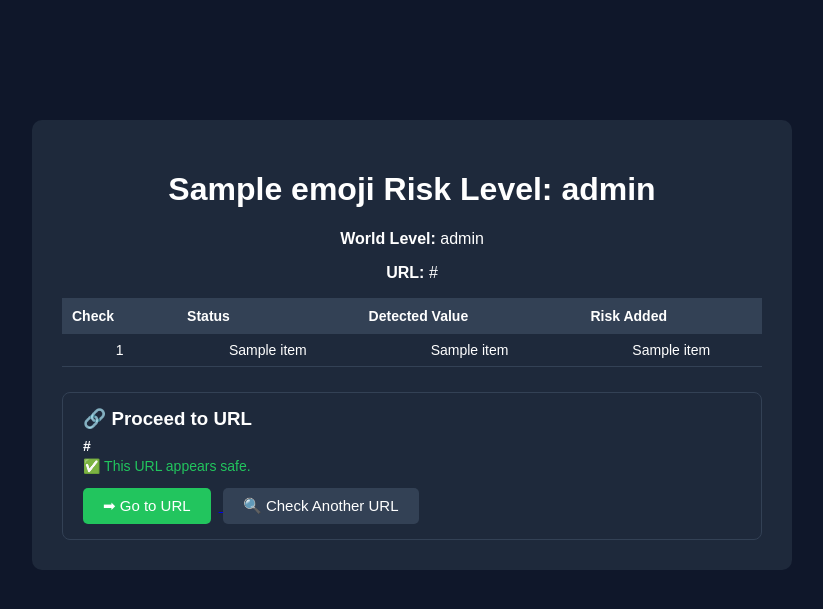
After one commit to dhilipmpms/url-checker, a Flask app: template templates/result.html in a window 1280 px wide. The commit adds this page. Shown: the top 609 px of the page, without its empty margins (228-1051 px from the left). Run offline with Flask 3, Linux system fonts and the light colour scheme; the template is opened without the code that fills it: most values are stand-ins (such as "Sample title", 1, 10 or a date in 2020).

Commit message:
redirect added

```diff
--- a/app.py
+++ b/app.py
@@ -1,137 +1,171 @@
 from flask import Flask, render_template, request
 import re
 from urllib.parse import urlparse
+import ipaddress
 
 app = Flask(__name__)
 
 def check_url_safety(url):
     suspicious_keywords = [
-        "login", "verify", "bank", "free", "win", "prize",
-        "account", "secure", "update", "confirm", "password",
-        "billing", "paypal", "amazon", "netflix", "apple",
-        "microsoft", "google", "suspended", "locked", "urgent"
+        "login","verify","bank","free","win","prize",
+        "account","secure","update","confirm","password",
+        "billing","paypal","amazon","netflix","apple",
+        "microsoft","google","suspended","locked","urgent"
     ]
-
-    suspicious_tlds = [".tk", ".ml", ".ga", ".cf", ".gq", ".xyz", ".top"]
-    url_shorteners = ["bit.ly", "tinyurl.com", "goo.gl", "ow.ly", "t.co"]
+    suspicious_tlds = [".tk",".ml",".ga",".cf",".gq",".xyz",".top"]
+    url_shorteners = ["bit.ly","tinyurl.com","goo.gl","ow.ly","t.co"]
 
     score = 0
-    warnings = []
+    report = []
+    original_url = url
+    if not url.startswith(('http://','https://')):
+        url = "http://" + url
 
-    # Ensure URL has a scheme for parsing
-    if not url.startswith(('http://', 'https://')):
-        url = 'http://' + url
+    parsed = urlparse(url)
+    domain = parsed.netloc.split(":")[0]
+    domain_safe = True
 
-    parsed_url = urlparse(url)
-    domain = parsed_url.netloc.split(":")[0]
+    # HTTPS Check
+    if parsed.scheme != "https":
+        score += 2
+        report.append(("HTTPS Check","FAIL",f"Protocol: {parsed.scheme}",2))
+        domain_safe = False
+    else:
+        report.append(("HTTPS Check","PASS",f"Protocol: {parsed.scheme}",0))
 
-    # 1. HTTPS Check
-    if parsed_url.scheme != "https":
-        score += 2
-        warnings.append("Not using HTTPS (data not encrypted)")
-
-    # 2. IP Address Check
-    import ipaddress
+    # IP Address Check
     try:
         ipaddress.ip_address(domain)
         score += 3
-        warnings.append("IP address used instead of domain")
-    except ValueError:
-        pass
+        report.append(("Domain Type","FAIL",f"IP Address: {domain}",3))
+        domain_safe = False
+    except:
+        report.append(("Domain Type","PASS",f"Domain: {domain}",0))
 
-    # 3. Suspicious TLD Check
+    # TLD Check
+    tld_found = None
     for tld in suspicious_tlds:
         if domain.endswith(tld):
+            tld_found = tld
             score += 2
-            warnings.append(f"Suspicious TLD detected: {tld}")
+            report.append(("Top Level Domain","FAIL",f"TLD: {tld}",2))
+            domain_safe = False
+            break
+    if not tld_found:
+        report.append(("Top Level Domain","PASS",f"TLD: .{domain.split('.')[-1]}",0))
 
-    # 4. URL Length Analysis (FULL FEATURE)
-    url_length = len(url)
+    # URL Length
+    url_length = len(original_url)
+    if url_length <= 75:
+        length_type = "Short/Moderate"
+    else:
+        length_type = "Long"
+        score += 1
+    report.append(("URL Length","PASS" if url_length<=75 else "WARNING",
+                   f"Length: {url_length} ({length_type})",
+                   1 if url_length>75 else 0))
 
-    if url_length < 30:
-        length_type = "Short URL"
-    elif url_length <= 75:
-        length_type = "Moderate URL"
-    elif url_length <= 150:
+    # Subdomain Detection
+    domain_parts = domain.split(".")
+    subdomain_list = []
+    if len(domain_parts) > 2:
+        subdomain_list = domain_parts[:-2]
+
+    if subdomain_list:
+        subdomain_names = ", ".join(subdomain_list)
+        if len(subdomain_list) > 2:
+            score += 2
+            sub_status = "FAIL"
+            domain_safe = False
+        else:
+            score += 1
+            sub_status = "WARNING"
+        report.append(("Subdomain Analysis",sub_status,
+                       f"Subdomains: {subdomain_names} (Total: {len(subdomain_list)})",
+                       1 if sub_status=="WARNING" else 2))
+    else:
+        report.append(("Subdomain Analysis","PASS","No subdomains",0))
+
+    # Suspicious Characters
+    special_chars = []
+    if "@" in original_url:
+        special_chars.append("@")
+    if "---" in original_url:
+        special_chars.append("---")
+    if special_chars:
+        score += 2
+        report.append(("Special Characters","FAIL",
+                       f"Detected: {', '.join(special_chars)}",2))
+        domain_safe = False
+    else:
+        report.append(("Special Characters","PASS","None",0))
+
+    # Keyword Detection
+    detected_keywords = []
+    for keyword in suspicious_keywords:
+        if re.search(keyword, original_url, re.IGNORECASE):
+            detected_keywords.append(keyword)
+    if len(detected_keywords) >= 2:
+        score += 3
+        report.append(("Phishing Keywords","FAIL",
+                       f"Keywords: {', '.join(detected_keywords)}",3))
+        domain_safe = False
+    elif len(detected_keywords) == 1:
         score += 1
-        length_type = "Long URL"
-        warnings.append("Long URL detected (may hide malicious content)")
+        report.append(("Phishing Keywords","WARNING",
+                       f"Keyword: {detected_keywords[0]}",1))
     else:
-        score += 2
-        length_type = "Very Long URL"
-        warnings.append("Very long URL detected (high phishing risk)")
+        report.append(("Phishing Keywords","PASS","None",0))
 
-    # 5. Subdomain Check
-    if len(domain.split(".")) > 4:
-        score += 2
-        warnings.append("Too many subdomains")
+    # URL Shortener
+    short_found = None
+    for short in url_shorteners:
+        if short in domain:
+            short_found = short
+            score += 1
+            report.append(("URL Shortener","WARNING",f"Shortener: {short}",1))
+            domain_safe = False
+            break
+    if not short_found:
+        report.append(("URL Shortener","PASS","None",0))
 
-    # 6. Suspicious Characters
-    if "@" in domain or "---" in url:
-        score += 2
-        warnings.append("Suspicious characters detected")
+    # Risk Level
+    if score >= 6:
+        level = "HIGH"
+        emoji = "🚨"
+    elif score >= 3:
+        level = "MEDIUM"
+        emoji = "⚠"
+    else:
+        level = "LOW"
+        emoji = "✅"
 
-    # 7. Keyword Check
-    keyword_count = 0
-    for keyword in suspicious_keywords:
-        if re.search(keyword, url, re.IGNORECASE):
-            keyword_count += 1
-
-    if keyword_count >= 2:
-        score += 3
-        warnings.append(f"Multiple phishing keywords detected ({keyword_count})")
-    elif keyword_count == 1:
-        score += 1
-        warnings.append("Single phishing keyword detected")
-
-    # 8. URL Shortener Check
-    for shortener in url_shorteners:
-        if shortener in domain:
-            score += 1
-            warnings.append("URL shortener detected")
-
-    # Threat Level
-    if score >= 6:
-        threat_level = "HIGH"
-    elif score >= 3:
-        threat_level = "MEDIUM"
+    if domain_safe and level == "LOW":
+        world_level = "Globally Trusted (Safe Domain & Subdomain)"
+    elif domain_safe and level == "MEDIUM":
+        world_level = "Moderately Safe (Minor Issues)"
     else:
-        threat_level = "LOW"
-
-    # World Safety Class & Rank
-    if score >= 8:
-        world_class = "CRITICAL"
-        rank = "Rank 5 (Globally Dangerous)"
-    elif score >= 6:
-        world_class = "DANGEROUS"
-        rank = "Rank 4 (High Global Risk)"
-    elif score >= 4:
-        world_class = "SUSPICIOUS"
-        rank = "Rank 3 (Moderate Risk)"
-    elif score >= 2:
-        world_class = "SAFE"
-        rank = "Rank 2 (Generally Safe)"
-    else:
-        world_class = "TRUSTED"
-        rank = "Rank 1 (Globally Trusted)"
+        world_level = "Globally Dangerous (Unsafe Domain / Subdomain)"
 
     return {
         "score": score,
-        "threat_level": threat_level,
-        "world_class": world_class,
-        "rank": rank,
-        "url_length": url_length,
-        "length_type": length_type,
-        "warnings": warnings
+        "level": level,
+        "emoji": emoji,
+        "report": report,
+        "url": url,
+        "world_level": world_level
     }
 
-@app.route("/", methods=["GET", "POST"])
+# -----------------------
+# Routes
+# -----------------------
+@app.route("/", methods=["GET","POST"])
 def index():
-    result = ""
     if request.method == "POST":
         url = request.form["url"]
         result = check_url_safety(url)
-    return render_template("index.html", result=result)
+        return render_template("result.html", result=result)
+    return render_template("index.html")
 
 if __name__ == "__main__":
     app.run(debug=True, port=5001)
--- /dev/null
+++ b/templates/result.html
@@ -0,0 +1,167 @@
+<!DOCTYPE html>
+<html>
+
+<head>
+    <title>Result</title>
+    <link rel="stylesheet" href="/static/style.css">
+    <style>
+        .container {
+            width: 700px;
+        }
+
+        table {
+            width: 100%;
+            border-collapse: collapse;
+            margin-top: 15px;
+            font-size: 14px;
+        }
+
+        th {
+            background: #334155;
+            padding: 10px;
+            text-align: left;
+        }
+
+        td {
+            padding: 8px 10px;
+            border-bottom: 1px solid #334155;
+        }
+
+        tr:hover td {
+            background: #1e3a5f;
+        }
+
+        .PASS {
+            color: #22c55e;
+            font-weight: bold;
+        }
+
+        .FAIL {
+            color: #ef4444;
+            font-weight: bold;
+        }
+
+        .WARNING {
+            color: #f59e0b;
+            font-weight: bold;
+        }
+
+        .redirect-box {
+            margin-top: 25px;
+            padding: 15px 20px;
+            border-radius: 8px;
+            background: #1e293b;
+            border: 1px solid #334155;
+            text-align: left;
+        }
+
+        .redirect-box h3 {
+            margin: 0 0 8px 0;
+        }
+
+        .redirect-box p {
+            margin: 4px 0;
+            font-size: 14px;
+            word-break: break-all;
+        }
+
+        .btn-go {
+            margin-top: 10px;
+            padding: 9px 20px;
+            border: none;
+            border-radius: 5px;
+            font-size: 15px;
+            cursor: pointer;
+            margin-right: 8px;
+        }
+
+        .btn-go.safe {
+            background: #22c55e;
+            color: white;
+        }
+
+        .btn-go.safe:hover {
+            background: #16a34a;
+        }
+
+        .btn-go.caution {
+            background: #f59e0b;
+            color: white;
+        }
+
+        .btn-go.caution:hover {
+            background: #d97706;
+        }
+
+        .btn-go.danger {
+            background: #ef4444;
+            color: white;
+        }
+
+        .btn-go.danger:hover {
+            background: #dc2626;
+        }
+
+        .btn-back {
+            background: #334155;
+            color: white;
+        }
+
+        .btn-back:hover {
+            background: #475569;
+        }
+    </style>
+</head>
+
+<body>
+    <div class="container">
+        <h1>{{ result.emoji }} Risk Level: {{ result.level }}</h1>
+        <p><strong>World Level:</strong> {{ result.world_level }}</p>
+        <p><strong>URL:</strong> <span style="word-break:break-all;">{{ result.url }}</span></p>
+
+        <table>
+            <tr>
+                <th>Check</th>
+                <th>Status</th>
+                <th>Detected Value</th>
+                <th>Risk Added</th>
+            </tr>
+            {% for item in result.report %}
+            <tr>
+                <td>{{ item[0] }}</td>
+                <td class="{{ item[1] }}">{{ item[1] }}</td>
+                <td>{{ item[2] }}</td>
+                <td>{{ item[3] }}</td>
+            </tr>
+            {% endfor %}
+        </table>
+
+        {% if result.level == "HIGH" %}
+        <p style="color:#ef4444; margin-top:12px; font-weight:bold;">⚠ Unsafe URL detected</p>
+        {% endif %}
+
+        <!-- Redirect Box -->
+        <div class="redirect-box">
+            <h3>🔗 Proceed to URL</h3>
+            <p><strong>{{ result.url }}</strong></p>
+
+            {% if result.level == "HIGH" %}
+            <p style="color:#ef4444;">⚠ HIGH risk — proceed at your own risk.</p>
+            {% elif result.level == "MEDIUM" %}
+            <p style="color:#f59e0b;">⚠ MEDIUM risk — be cautious.</p>
+            {% else %}
+            <p style="color:#22c55e;">✅ This URL appears safe.</p>
+            {% endif %}
+
+            <a href="{{ result.url }}" target="_blank">
+                <button
+                    class="btn-go {% if result.level == 'HIGH' %}danger{% elif result.level == 'MEDIUM' %}caution{% else %}safe{% endif %}">
+                    {% if result.level == "HIGH" %}⚠ Visit Anyway{% else %}➡ Go to URL{% endif %}
+                </button>
+            </a>
+            <a href="/"><button class="btn-go btn-back">🔍 Check Another URL</button></a>
+        </div>
+    </div>
+</body>
+
+</html>
```
Also changed, not shown: templates/index.html (+5 -24 lines).
